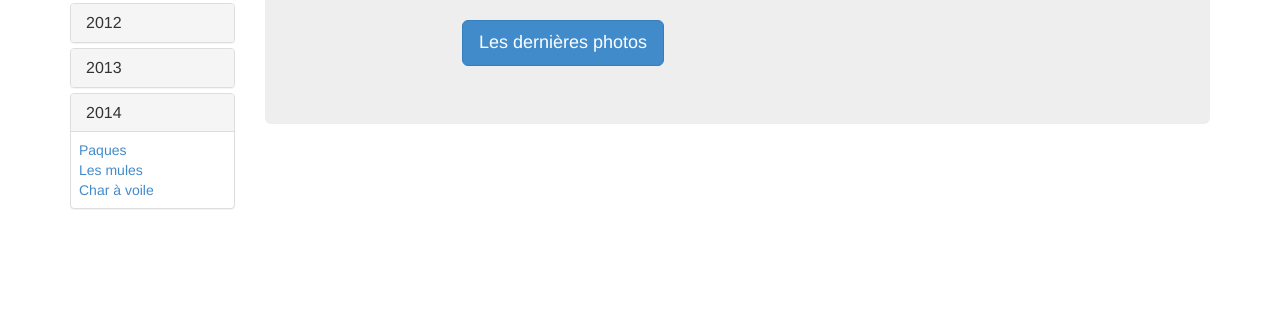
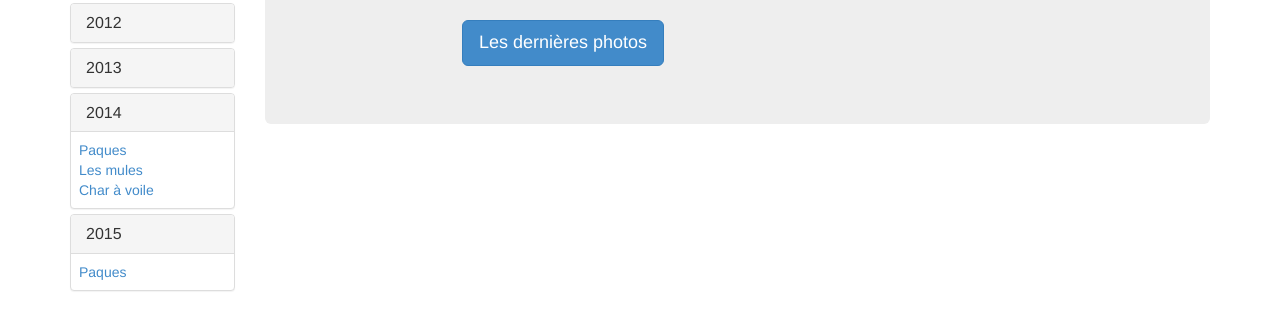
Before and after one commit to olagache/photos.latytud.com, a plain HTML site: page index.html in a window 1280 px wide. Shown: the part 246-576 px from the top of the page. Drawn offline with Linux system fonts and the light colour scheme.

Commit message:
Ajout de paques 2015

```diff
--- a/index.html
+++ b/index.html
@@ -162,7 +162,7 @@
 					<div class="panel panel-default">
 						<div class="panel-heading">
 							<h3 class="panel-title">
-								<a class="accordion-toggle" data-toggle="collapse" data-parent="#accordion" href="#collapse2013">2014</a>
+								<a class="accordion-toggle" data-toggle="collapse" data-parent="#accordion" href="#collapse2014">2014</a>
 							</h3>
 						</div>
 						<div id="collapse2014" class="panel-collapse collapse in">
@@ -174,6 +174,19 @@
 						</div>
 					</div>
 					<!-- 2015 -->
+                                       <div class="panel panel-default">
+                                                <div class="panel-heading">
+                                                        <h3 class="panel-title">
+                                                                <a class="accordion-toggle" data-toggle="collapse" data-parent="#accordion" href="#collapse2015">2015</a>
+                                                        </h3>
+                                                </div>
+                                                <div id="collapse2014" class="panel-collapse collapse in">
+                                                        <div class="panel-body">
+                                                                <a href="/paques2015/">Paques</a><br>
+                                                        </div>
+                                                </div>
+                                        </div>
+
 				</div>
 			</div>
 
@@ -188,7 +201,7 @@
 								<h1 class="media-heading">L'A TY TUD iens !</h1>
 								<p>Retrouve ici les bons moments passez ensemble ;)</p>
 								<p>&nbsp;</p>
-								<p><a class="btn btn-primary btn-lg" href="/char2014/">Les dernières photos</a></p>
+								<p><a class="btn btn-primary btn-lg" href="/paques2015/">Les dernières photos</a></p>
 							</div>
 						</div>
 					</div>
```
